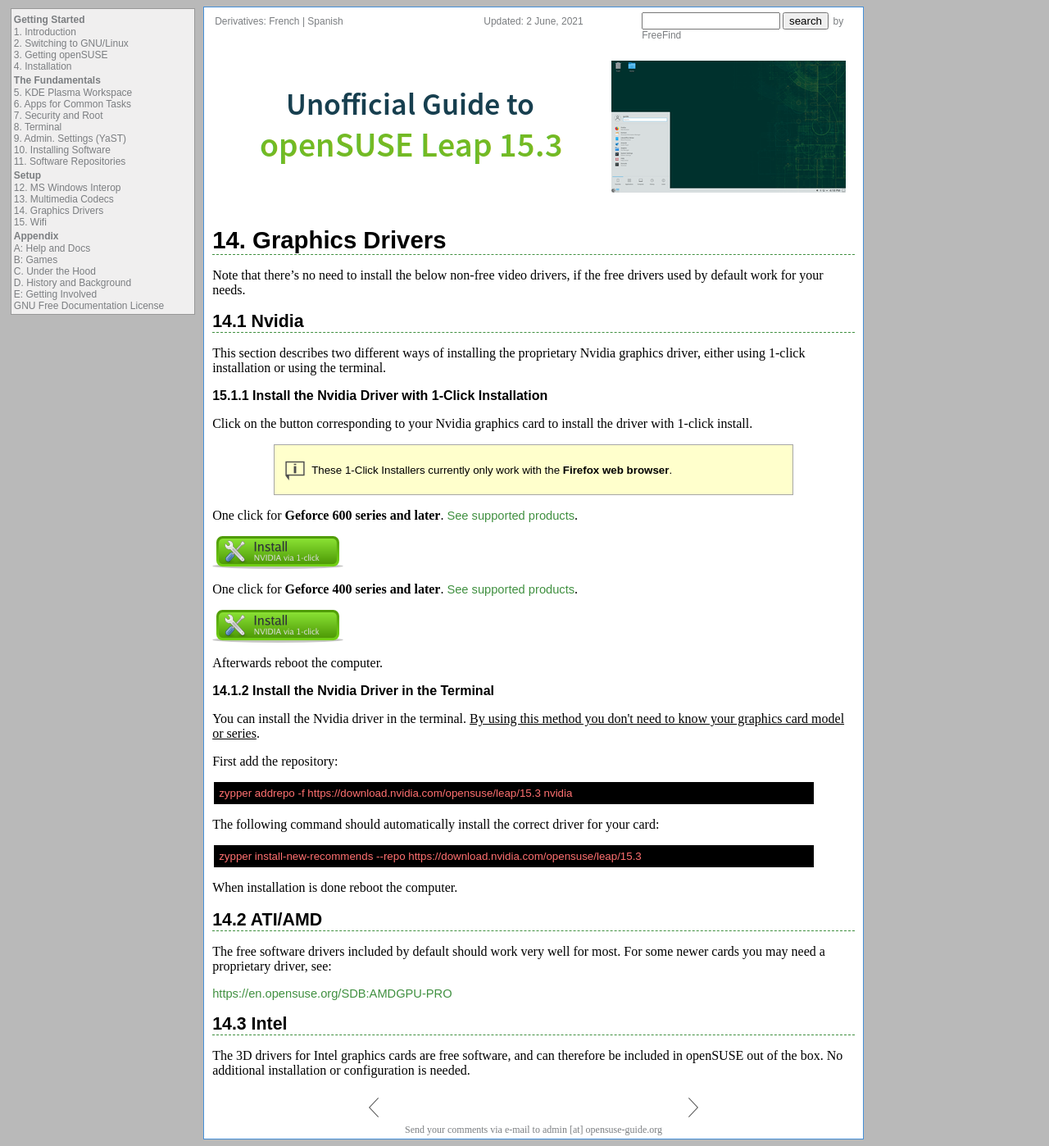
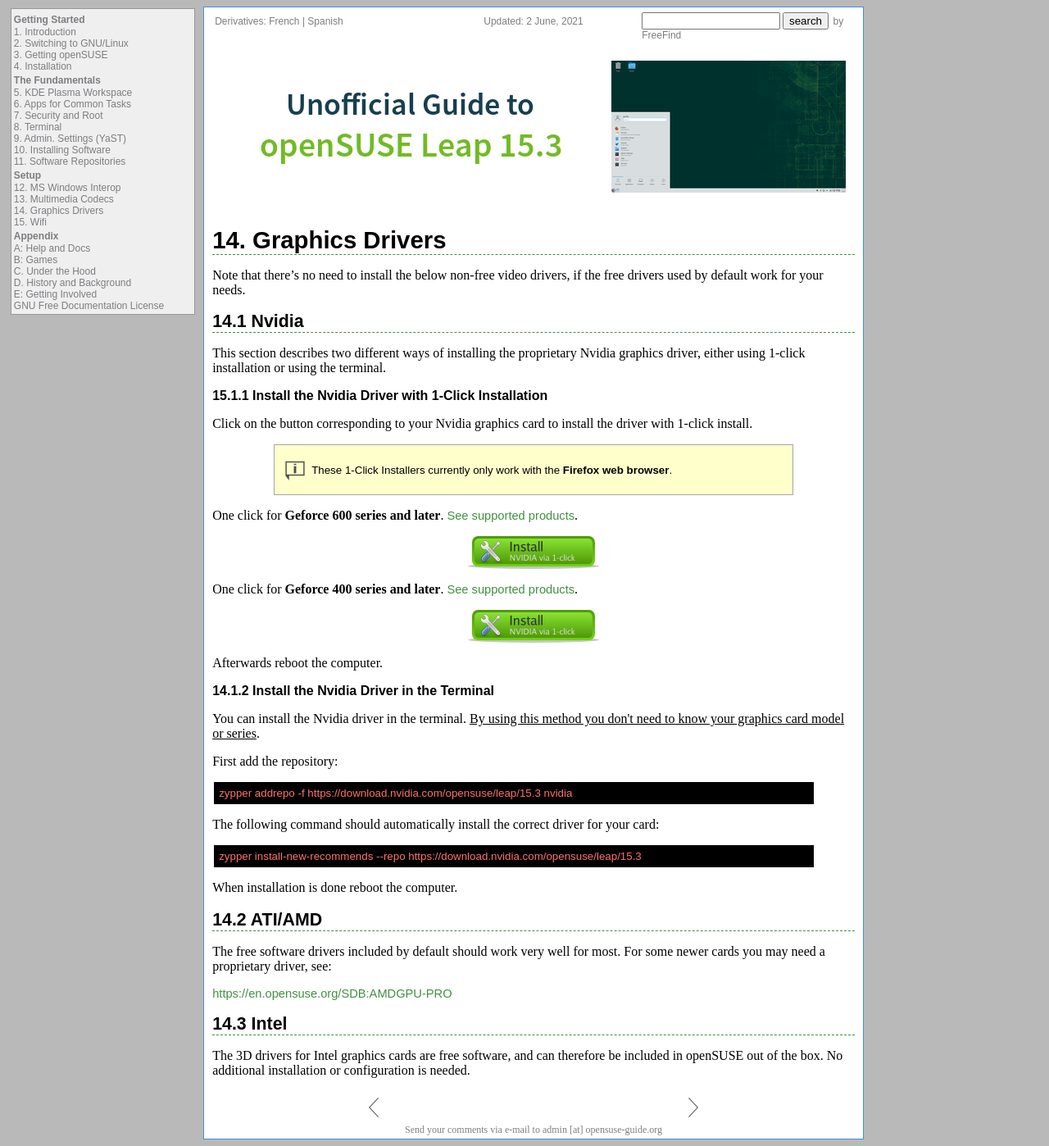
Before and after one commit to cb400f/opensuse-guide.org, a Jekyll site: the page built from 3d.md, in a window 1280 px wide and 1398 px high. Shown: the whole window at 82% size. Built offline with Jekyll 4.4.1, drawn with Linux system fonts in a browser that asks for light colours.

Commit message:
One Click Install buttons

```diff
--- a/3d.md
+++ b/3d.md
@@ -22,11 +22,11 @@
 
 One click for <b>Geforce 600 series and later</b>. <a href="https://www.nvidia.com/Download/driverResults.aspx/145182/en-us" target="_blank">See supported products<a/>.
 
-<a href="https://opensuse-community.org/nvidia_G05.ymp"><img src="images/oneclick/nvidia.png" alt="ymp" class="pic" /></a>
+{% include ymp.html icon="nvidia" link="https://opensuse-community.org/nvidia_G05.ymp" %}
 
 One click for <b>Geforce 400 series and later</b>. <a href="https://www.nvidia.com/Download/driverResults.aspx/142567/en-us" target="_blank">See supported products<a/>.
 
-<a href="https://opensuse-community.org/nvidia_G04.ymp"><img src="images/oneclick/nvidia.png" alt="ymp" class="pic" /></a>
+{% include ymp.html icon="nvidia" link="https://opensuse-community.org/nvidia_G04.ymp" %}
 
 Afterwards reboot the computer.
 
--- /dev/null
+++ b/_includes/ymp.html
@@ -0,0 +1 @@
+<center><a href="{{ include.link }}"><img src="{{ site.baseurl | append: '/images/oneclick/' | append: include.icon | append: '.png' | replace: '//', '/' }}" alt="ymp" class="pic" /></a></center>
```
Also changed, not shown: codecs.md (+1 -1 lines).
